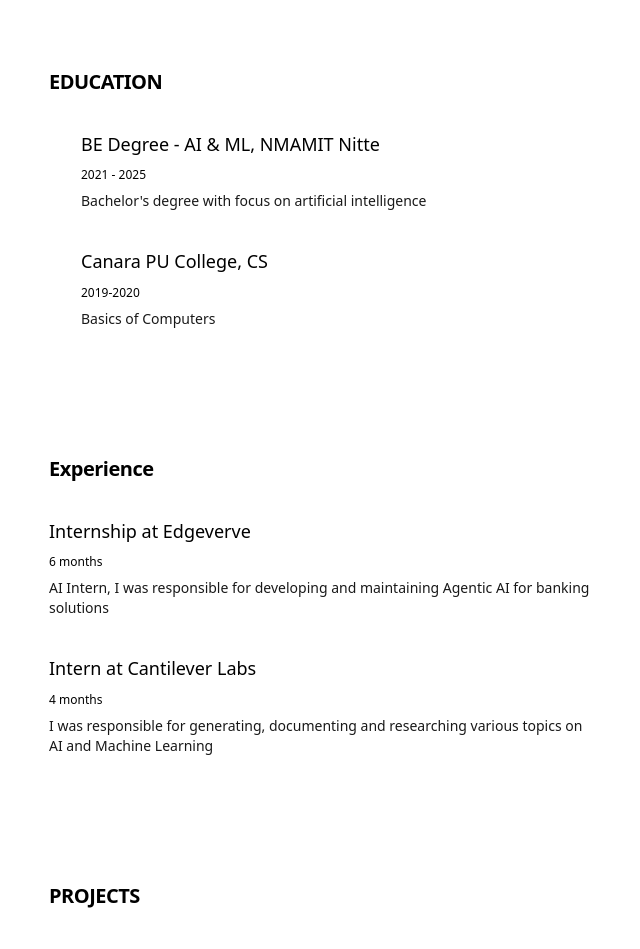
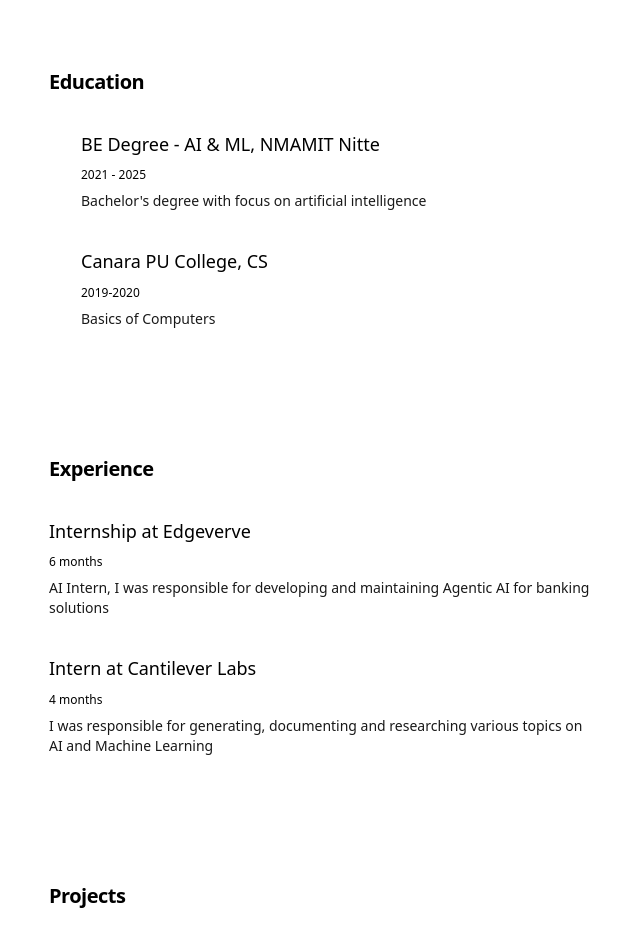
Before and after one commit to Exgene/portfolio, a Next.js app: page / in a window 1280 px wide. Shown: the part 280-1229 px from the top of the page, without its empty margins (319-959 px from the left). Built offline with nearby package versions, Linux system fonts and the light colour scheme.

Commit message:
chore: De capitalize some stuff

```diff
--- a/src/app/_components/Education.tsx
+++ b/src/app/_components/Education.tsx
@@ -14,7 +14,7 @@ export function Education() {
 
   return (
     <div className="flex flex-col gap-8 pt-12" id="education">
-      <h2 className="text-xl font-semibold tracking-tight">EDUCATION</h2>
+      <h2 className="text-xl font-semibold tracking-tight">Education</h2>
 
       <div className="flex flex-col gap-10">
         {educationItems.map((item, index) => (
--- a/src/app/_components/Footer.tsx
+++ b/src/app/_components/Footer.tsx
@@ -3,7 +3,7 @@ import { socialLinks } from "./socials"
 export function Footer() {
 
   return (
-    <div className="w-full py-8 flex justify-between items-center ">
+    <div className="w-full pt-8 flex justify-between items-center ">
       <p className="text-sm opacity-75">© {new Date().getFullYear()} Kausthubh J Rao</p>
 
       <ul className="flex gap-4">
@@ -13,7 +13,7 @@ export function Footer() {
             className="text-sm transition-all opacity-75 hover:opacity-100"
             key={link.name}
           >
-            <link.icon className="size-4"/>
+            <link.icon className="size-4" />
           </Link>
         ))}
       </ul>
--- a/src/app/_components/Projects.tsx
+++ b/src/app/_components/Projects.tsx
@@ -27,7 +27,7 @@ export function Projects() {
 
   return (
     <div className="flex flex-col gap-8 pt-12" id="projects">
-      <h2 className="text-xl font-semibold tracking-tight">PROJECTS</h2>
+      <h2 className="text-xl font-semibold tracking-tight">Projects</h2>
 
       <div className="flex flex-col gap-10">
         {projects.map((project, index) => (
--- a/src/app/layout.tsx
+++ b/src/app/layout.tsx
@@ -25,7 +25,7 @@ export default function RootLayout({
   return (
     <html lang="en">
       <body
-        className={`${geistMono.variable} ${inter.variable} antialiased scroll-smooth`}
+        className={`${geistMono.variable} ${inter.variable} antialiased`}
       >
         {children}
       </body>
```
